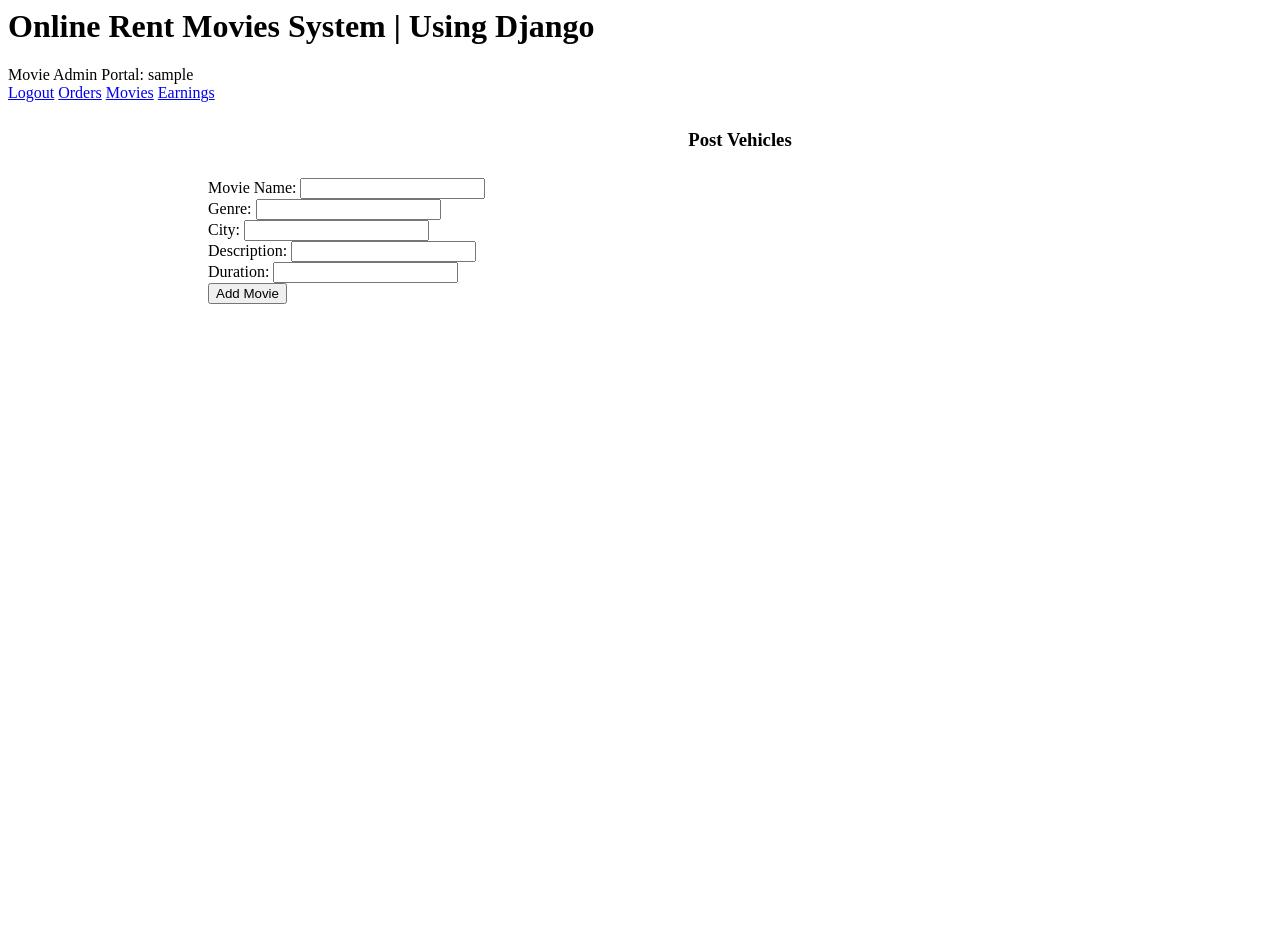
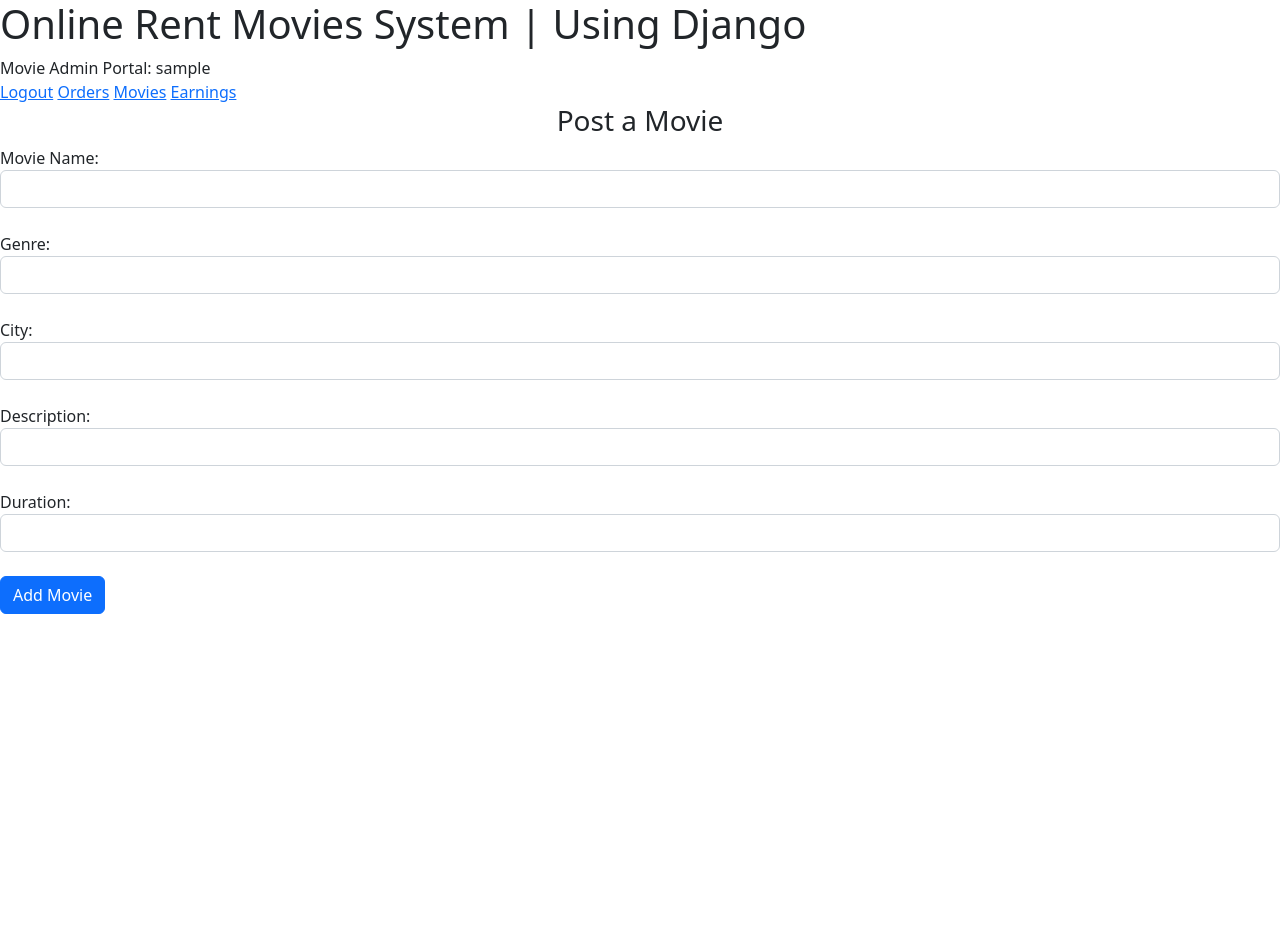
Before and after one commit to DanielSalmeron3b/rent-movies-django, a Django app: page /movie_admin_portal/auth/ in a window 1280 px wide. After the commit the page ends 614 px from the top, so only its background shows below. Run offline with Django 4.2, Linux system fonts and the light colour scheme; the visitor is signed in with stand-in values (Sample User, id 1).

Commit message:
Made a lot of modifications and fixed some bugs. Everything seems to work fine. Added bootstrap and an icon. From here i'm going to add an API REST

```diff
--- a/customer_portal/templates/customer/base.html
+++ b/customer_portal/templates/customer/base.html
@@ -1,8 +1,10 @@
 {% load static %}
 <html>
 <head>
+  <meta name="viewport" content="width=device-width, initial-scale=1">
+  <link href="https://cdn.jsdelivr.net/npm/bootstrap@5.2.0/dist/css/bootstrap.min.css" rel="stylesheet" integrity="sha384-gH2yIJqKdNHPEq0n4Mqa/HGKIhSkIHeL5AyhkYV8i59U5AR6csBvApHHNl/vI1Bx" crossorigin="anonymous">
+  <link rel="icon" href="{% static 'images/movie-icon.ico' %}">
   <title>Movies Rental System</title>
-  <meta name="viewport" content="width=device-width, initial-scale=1">
   {% comment %} <link rel="stylesheet" href="{% static 'css/w3.css' %}"> {% endcomment %}
 </head>
 <body>
--- a/customer_portal/templates/customer/confirmation.html
+++ b/customer_portal/templates/customer/confirmation.html
@@ -5,11 +5,11 @@
     <div>Customer Portal: {{user.username}}</div>
     <a href="/customer_portal/logout/">Logout</a>
     <a href="/customer_portal/manage/">Manage</a>
-    <a href="/customer_portal/search/">Search Cars</a>
+    <a href="/customer_portal/search/">Search Movies</a>
 </div>
 
 <div style="padding:100px  ">
-<b>Car: {{movie.movie_name}}</b>
+<b>Movie: {{movie.movie_name}}</b>
 <form action="/customer_portal/confirmed/" method="post">
 {% csrf_token %}
     <b>Price : ${{cost_per_day}} per day</b><br>
--- a/customer_portal/templates/customer/confirmed.html
+++ b/customer_portal/templates/customer/confirmed.html
@@ -15,7 +15,7 @@
 <b>Total Rent:</b> ${{order.rent}}<br>
 <b>Movie:</b> {{order.movie.movie_name}}<br>
 <b>Days:</b> {{order.days}} days<br>
-<b>Movie Admin:</b> {{order.movie_admin.movie_admin.name}}<br>
+<b>Movie Admin:</b> {{order.movie_admin.movie_admin}}<br>
 <b>Movie Admin's Contact:</b> {{order.movie_admin.phone_number}}<br>
 </div>
 </div>
--- a/customer_portal/templates/customer/login.html
+++ b/customer_portal/templates/customer/login.html
@@ -9,9 +9,9 @@
   <div>
 <form action="/customer_portal/auth/" method="POST">
     {% csrf_token %}
-  <lable>Username: </lable><input type="text" name="username"><br>
-  <lable>Password: </lable><input type="password" name="password"><br>
-  <input type="submit" value="Login">
+  <lable>Username: </lable><input class="form-control" type="text" name="username"><br>
+  <lable>Password: </lable><input class="form-control" type="password" name="password"><br>
+  <input class="btn btn-primary" type="submit" value="Login">
 </form><br>
 <div>
 <a href="/customer_portal/register/">Register as Customer</a>
--- a/customer_portal/templates/customer/manage.html
+++ b/customer_portal/templates/customer/manage.html
@@ -7,7 +7,7 @@
 </div>
 <h3 style="padding-top:20"><b>Your Orders</b></h3>
 <div style="padding:50px;">
-<table>
+<table class="table">
 
   <tr>
     <th>Movie</th>
--- a/customer_portal/templates/customer/search.html
+++ b/customer_portal/templates/customer/search.html
@@ -6,14 +6,14 @@
   <a href="/customer_portal/manage/">Manage</a>
 </div>
 
-<div style="height:300px;">
+<div>
   <div>
 
 <form action="/customer_portal/search_results/" method="post">
   {% csrf_token %}
   <br>
-  <lable>Enter City Name:</lable> <input type="text" name="city"><br>
-  <input type="submit" value="Search Movie">
+  <lable>Enter City Name:</lable><input class="form-control" type="text" name="city"><br>
+  <input class="btn btn-primary" type="submit" value="Search Movie">
 </form>
 
 </div>
--- a/customer_portal/views.py
+++ b/customer_portal/views.py
@@ -190,7 +190,7 @@
                 order_dictionary = {
                     "id": order.id,
                     "rent": order.rent,
-                    "vehicle": order.vehicle,
+                    "movie": order.movie,
                     "days": order.days,
                     "movie_admin": order.movie_admin,
                 }
--- a/home/templates/home/index.html
+++ b/home/templates/home/index.html
@@ -5,6 +5,8 @@
     <meta charset="UTF-8">
     <meta http-equiv="X-UA-Compatible" content="IE=edge">
     <meta name="viewport" content="width=device-width, initial-scale=1.0">
+    <link href="https://cdn.jsdelivr.net/npm/bootstrap@5.2.0/dist/css/bootstrap.min.css" rel="stylesheet" integrity="sha384-gH2yIJqKdNHPEq0n4Mqa/HGKIhSkIHeL5AyhkYV8i59U5AR6csBvApHHNl/vI1Bx" crossorigin="anonymous">
+    <link rel="icon" href="{% static 'images/movie-icon.ico' %}">
     <title>Rent movies</title>
 </head>
 <body>
@@ -12,12 +14,12 @@
 
     <form action="/customer_portal/login/" mehtod="POST">
         {% csrf_token %}
-        <input type="submit" value="Customer Login">
+        <input type="submit" class="btn btn-secondary" value="Customer Login">
     </form>
     <br>
     <form action="/movie_admin_portal/login/" method="POST">
         {% csrf_token %}
-        <input type="submit" value="Movie Admin Login">
+        <input type="submit" class="btn btn-secondary" value="Movie Admin Login">
     <form>
 </body>
 </html>
--- a/movie_admin_portal/templates/movie_admin/base.html
+++ b/movie_admin_portal/templates/movie_admin/base.html
@@ -1,9 +1,11 @@
 {% load static %}
 <html>
 <head>
+    <meta name="viewport" content="width=device-width, initial-scale=1">
+    <link href="https://cdn.jsdelivr.net/npm/bootstrap@5.2.0/dist/css/bootstrap.min.css" rel="stylesheet" integrity="sha384-gH2yIJqKdNHPEq0n4Mqa/HGKIhSkIHeL5AyhkYV8i59U5AR6csBvApHHNl/vI1Bx" crossorigin="anonymous">
+    <link rel="icon" href="{% static 'images/movie-icon.ico' %}">
+    {% comment %} <link rel="stylesheet" href="{% static 'css/w3.css' %}"> {% endcomment %}
     <title>Rent Movies System</title>
-    <meta name="viewport" content="width=device-width, initial-scale=1">
-    {% comment %} <link rel="stylesheet" href="{% static 'css/w3.css' %}"> {% endcomment %}
 </head>
 <body>
     <div>
--- a/movie_admin_portal/templates/movie_admin/history.html
+++ b/movie_admin_portal/templates/movie_admin/history.html
@@ -13,7 +13,7 @@
 <h3 style="padding-top:30">History</h3>
 
 <div style="padding:18">
-<table>
+<table class="table">
     <tr>
         <th>Name </th>
         <th>Rent </th>
--- a/movie_admin_portal/templates/movie_admin/home_page.html
+++ b/movie_admin_portal/templates/movie_admin/home_page.html
@@ -10,24 +10,21 @@
     <a href="/movie_admin_portal/history/">Earnings</a>
 </div>
 
-<div style="height:800px;">
-    <div style="padding-left: 200px;">
-
-<h3 style="padding:8px">
-    <center>Post Vehicles<center>
+<div>
+    <div>
+        <h3>
+            <center>Post a Movie<center>
         </h3>
 
         <form action="/movie_admin_portal/add_movie/" method="post">
             {% csrf_token %}
-
-    <lable>Movie Name: </lable> <input type="text" name="movie_name"><br>
-    <lable>Genre: </lable> <input type="text" name="genre"><br>
-    <lable>City: </lable> <input type="text" name="city"><br>
+            <lable>Movie Name: </lable> <input class="form-control" type="text" name="movie_name"><br>
+            <lable>Genre: </lable> <input class="form-control" type="text" name="genre"><br>
+            <lable>City: </lable> <input class="form-control" type="text" name="city"><br>
             {% comment %} <lable>Pincode: </lable> <input type="text" name="pincode"><br> {% endcomment %}
-    <lable>Description: </lable> <input type="text" name="description"><br>
-    <lable>Duration: </lable> <input type="text" name="duration"><br>
-
-    <input type="submit" value="Add Movie"><br>
+            <lable>Description: </lable> <input class="form-control" type="text" name="description"><br>
+            <lable>Duration: </lable> <input class="form-control" type="text" name="duration"><br>
+            <input type="submit" class="btn btn-primary" value="Add Movie"><br>
         <form>
     </div>
 
--- a/movie_admin_portal/templates/movie_admin/login.html
+++ b/movie_admin_portal/templates/movie_admin/login.html
@@ -6,9 +6,9 @@
     <div>
         <form action="/movie_admin_portal/auth/" method="POST">
             {% csrf_token %}
-            <lable>Username</lable><input type="text" name="username"><br><br>
-            <lable>Password</lable><input type="password" name="password"><br><br>
-            <input type="submit" value="Login">
+            <lable>Username</lable><input class="form-control" type="text" name="username"><br><br>
+            <lable>Password</lable><input class="form-control" type="password" name="password"><br><br>
+            <input class="btn btn-primary" type="submit" value="Login">
         </form><br>
         <div>
             <a href="/movie_admin_portal/register/">Register as Movie Admin</a>
--- a/movie_admin_portal/templates/movie_admin/manage.html
+++ b/movie_admin_portal/templates/movie_admin/manage.html
@@ -12,12 +12,12 @@
 <h3 style="padding-top:30"><b>Posted Movies</b></h3>
 
 <div style="padding:18">
-<table>
+<table class="table">
     <tr>
-        <th style="padding:20;">Car</th>
+        <th style="padding:20;">Movie</th>
         <th style="padding:20;">Genre</th>
         <th style="padding:20;">Duration</th>
-        {% comment %} <th style="padding:20;">Pincode</th> {% endcomment %}
+        {% comment %} <th style="padding:20;">Pincode</th>{% endcomment %}
         <th style="padding:20;">City</th>
         <th style="padding:20;">Action</th>
     </tr>
--- a/movie_admin_portal/templates/movie_admin/movie_added.html
+++ b/movie_admin_portal/templates/movie_admin/movie_added.html
@@ -2,7 +2,7 @@
 {% block content %}
 {% csrf_token %}
 <div>
-    <div>Car Dealer Portal: {{user.username}}</div>
+    <div>Movie Admin Portal: {{user.username}}</div>
     <a href="/movie_admin_portal/logout/">Logout</a>
     <a href="/movie_admin_portal/auth/">Home</a>
     <a href="/movie_admin_portal/order_list/">Orders</a>
--- a/movie_admin_portal/templates/movie_admin/order_list.html
+++ b/movie_admin_portal/templates/movie_admin/order_list.html
@@ -9,11 +9,11 @@
     <a href="/movie_admin_portal/history/">Earnings</a>
 </div>
 
-<h3 style="padding-top:30"><b>Movie's Order List</b></h3>
+<h3 style="padding-top:30"><b>Movies Order List</b></h3>
 
 <div style="padding:18">
 
-<table>
+<table class="table">
     <tr>
         <th style="padding:20">Name</th>
         <th style="padding:20">Genre</th>
@@ -35,6 +35,7 @@
         <input type="submit" value="Complete">
         </form></td>
     </tr>
+
 {% endfor %}
 </table>
 </div>
--- a/movie_admin_portal/views.py
+++ b/movie_admin_portal/views.py
@@ -1,4 +1,3 @@
-import email
 from django.shortcuts import render
 from django.contrib.auth.models import User
 from django.contrib.auth import authenticate
@@ -29,8 +28,7 @@
         password = request.POST.get('password')
         user = authenticate(
             username=username,
-            password=password,
-            email=email
+            password=password
         )
 
     try:
@@ -137,7 +135,7 @@
     else:
         area = Area(city=city)
         area.save()
-        area = Area.objects.get(area = area)
+        area = Area.objects.get(city = city)
         movie = Movies(
             movie_name=movie_name,
             genre=genre,
@@ -146,8 +144,8 @@
             description=description,
             duration=duration,
             )
-        movie.save()
-        return render(request, 'movie_admin/movie_added.html')
+    movie.save()
+    return render(request, 'movie_admin/movie_added.html')
 
 
 @login_required
@@ -156,7 +154,7 @@
     user = User.objects.get(username=username)
     movie_admin = MovieAdmin.objects.get(movie_admin = user)
     movie_list = []
-    movies = Movies.objects.filter(admin = movie_admin)
+    movies = Movies.objects.filter(added_by=movie_admin)
 
     for movie in movies:
         movie_list.append(movie)
```
Also changed, not shown: customer_portal/templates/customer/register.html (+7 -7 lines), customer_portal/templates/customer/search_results.html (+11 -7 lines), movie_admin_portal/templates/movie_admin/register.html (+8 -9 lines), static/images/movie-icon.ico (added). Lines whose indentation alone changed are shown as unchanged.
